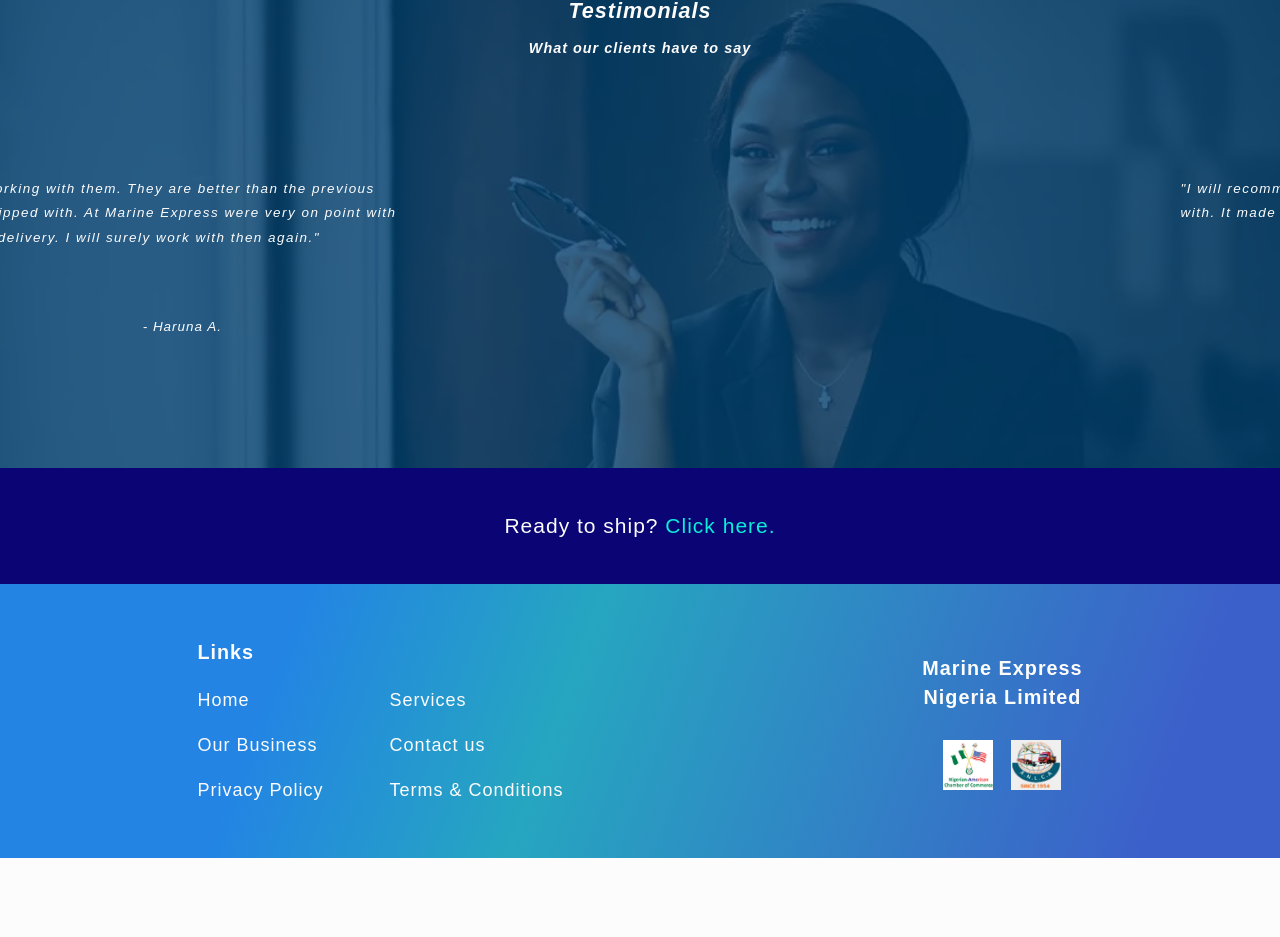
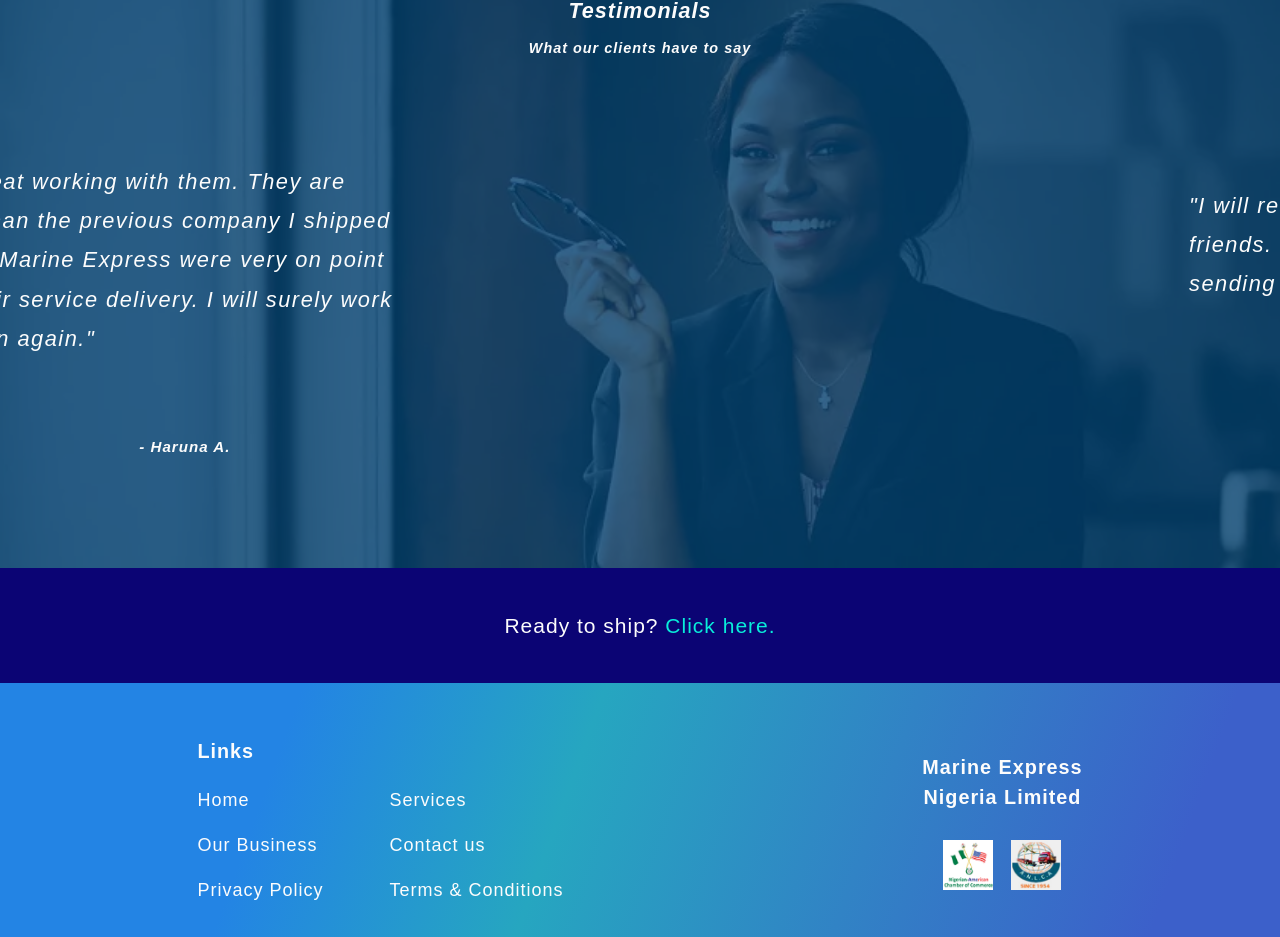
Before and after one commit to abeonweb/marine-express-site, a Next.js app: page / in a window 1280 px wide. Shown: the part 4150-5087 px from the top of the page. Before the commit the page ends 5008 px from the top, so only its background shows below. Built offline with nearby package versions, Linux system fonts and the light colour scheme.

Commit message:
adjust font size of quotes

```diff
--- a/styles/Testimonials.module.css
+++ b/styles/Testimonials.module.css
@@ -168,11 +168,13 @@
     order: 2;
     width: 62%;
     max-width: 550px;
+    font-size: 1.3em;
   }
 
   .info {
     order: 3;
-    font-size: 0.8em;
+    font-size: 0.9em;
+    font-weight: 700;
   }
 
   .cta-container {
```
